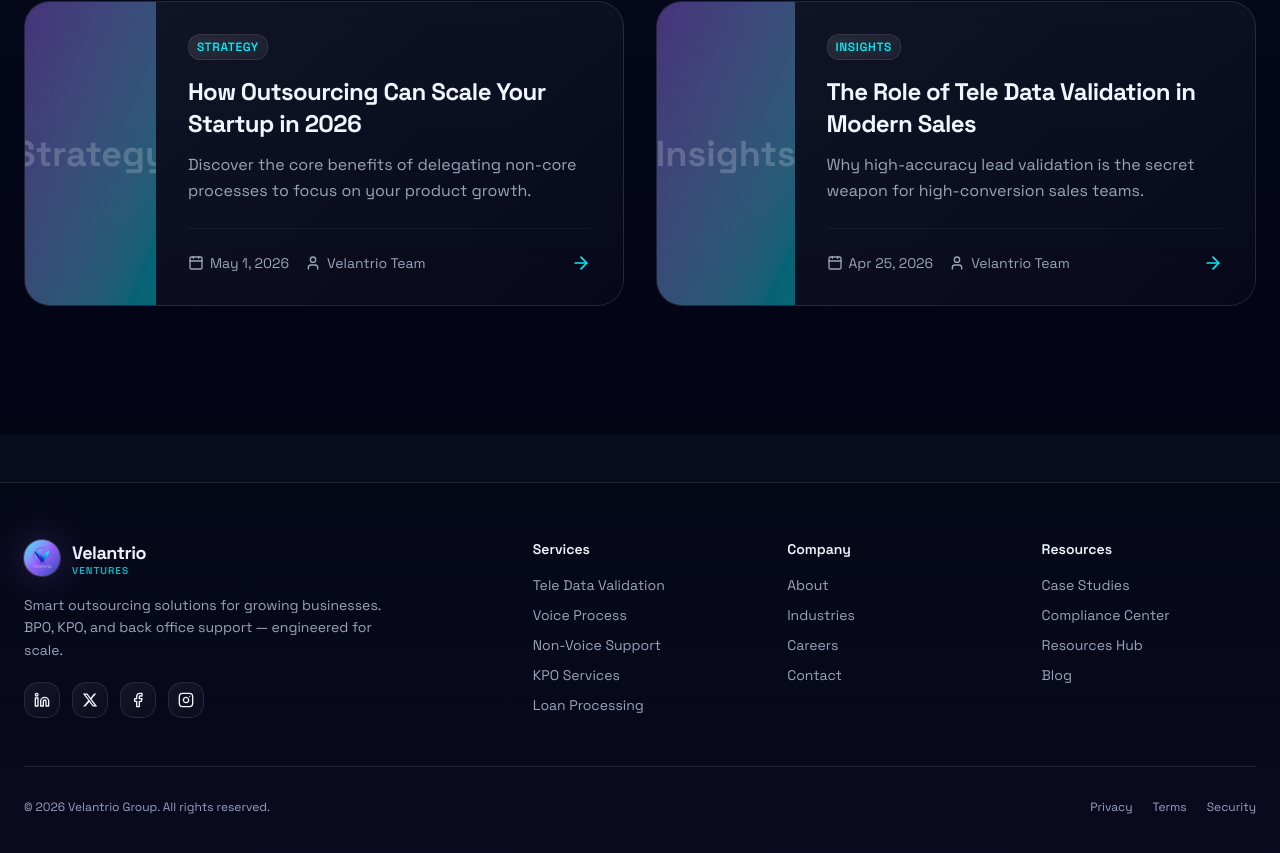
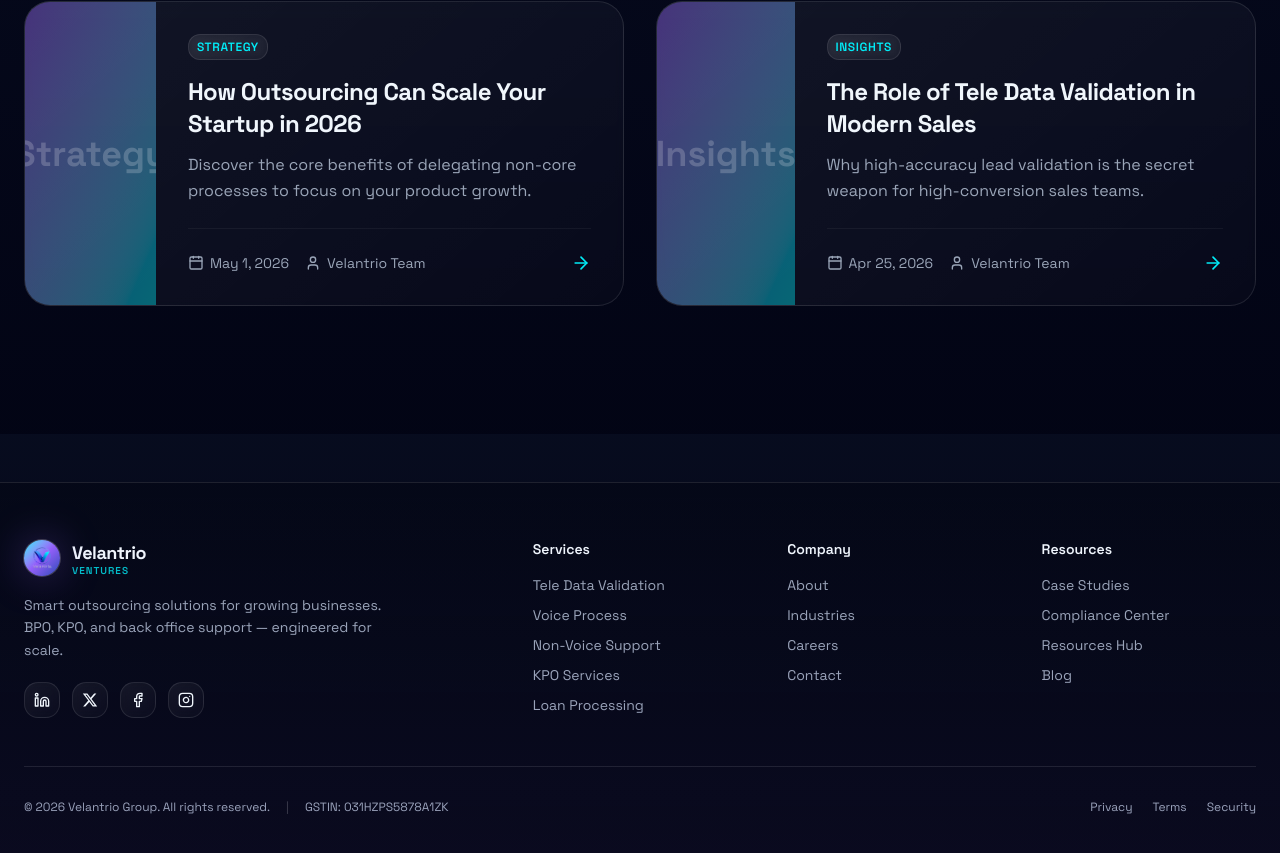
Before and after one commit to scamfreeindia-sfi/velantrio, a Next.js app: page /blog in a window 1280 px wide. Shown: the part 366-1219 px from the top of the page. Built offline with nearby package versions, Linux system fonts and the light colour scheme.

Commit message:
feat: add GSTIN information to Contact and Footer components

```diff
--- a/app/Components/Contact.tsx
+++ b/app/Components/Contact.tsx
@@ -1,7 +1,7 @@
 "use client";
 import { useState } from "react";
 import Image from "next/image";
-import { Mail, MapPin, Phone, MessageCircle } from "lucide-react";
+import { Mail, MapPin, Phone, MessageCircle, FileText } from "lucide-react";
 import { SectionHeader } from "./SectionHeader";
 
 export function Contact() {
@@ -35,7 +35,7 @@ export function Contact() {
             <ContactItem icon={Mail} label="Email" value="info@velantrio.com" />
             <ContactItem icon={Phone} label="Phone" value="+91 8930071652" />
             <ContactItem icon={MapPin} label="Office" value="Plot no I - 36, Sector 83, JLPL Industrial Area, Sahibzada Ajit Singh Nagar, Punjab 140306" />
-
+            <ContactItem icon={FileText} label="GSTIN" value="031HZPS5878A1ZK" />
 
             <div className="pt-4 border-t border-white/10">
               <div className="text-xs uppercase tracking-wider text-muted-foreground mb-2">Hours</div>
--- a/app/Components/Footer.tsx
+++ b/app/Components/Footer.tsx
@@ -112,7 +112,11 @@ export function Footer() {
         </div>
 
         <div className="mt-12 pt-8 border-t border-white/10 flex flex-col sm:flex-row justify-between items-center gap-4 text-xs text-muted-foreground">
-          <div>© {new Date().getFullYear()} Velantrio Group. All rights reserved.</div>
+          <div className="flex flex-col sm:flex-row gap-2 sm:gap-4 items-center">
+            <span>© {new Date().getFullYear()} Velantrio Group. All rights reserved.</span>
+            <span className="hidden sm:inline text-white/20">|</span>
+            <span>GSTIN: 031HZPS5878A1ZK</span>
+          </div>
           <div className="flex gap-5">
             <Link href="/privacy" className="hover:text-foreground">Privacy</Link>
             <Link href="/terms" className="hover:text-foreground">Terms</Link>
```
Also changed, not shown: 1 other file (tests, documents, lock files or other folders).
